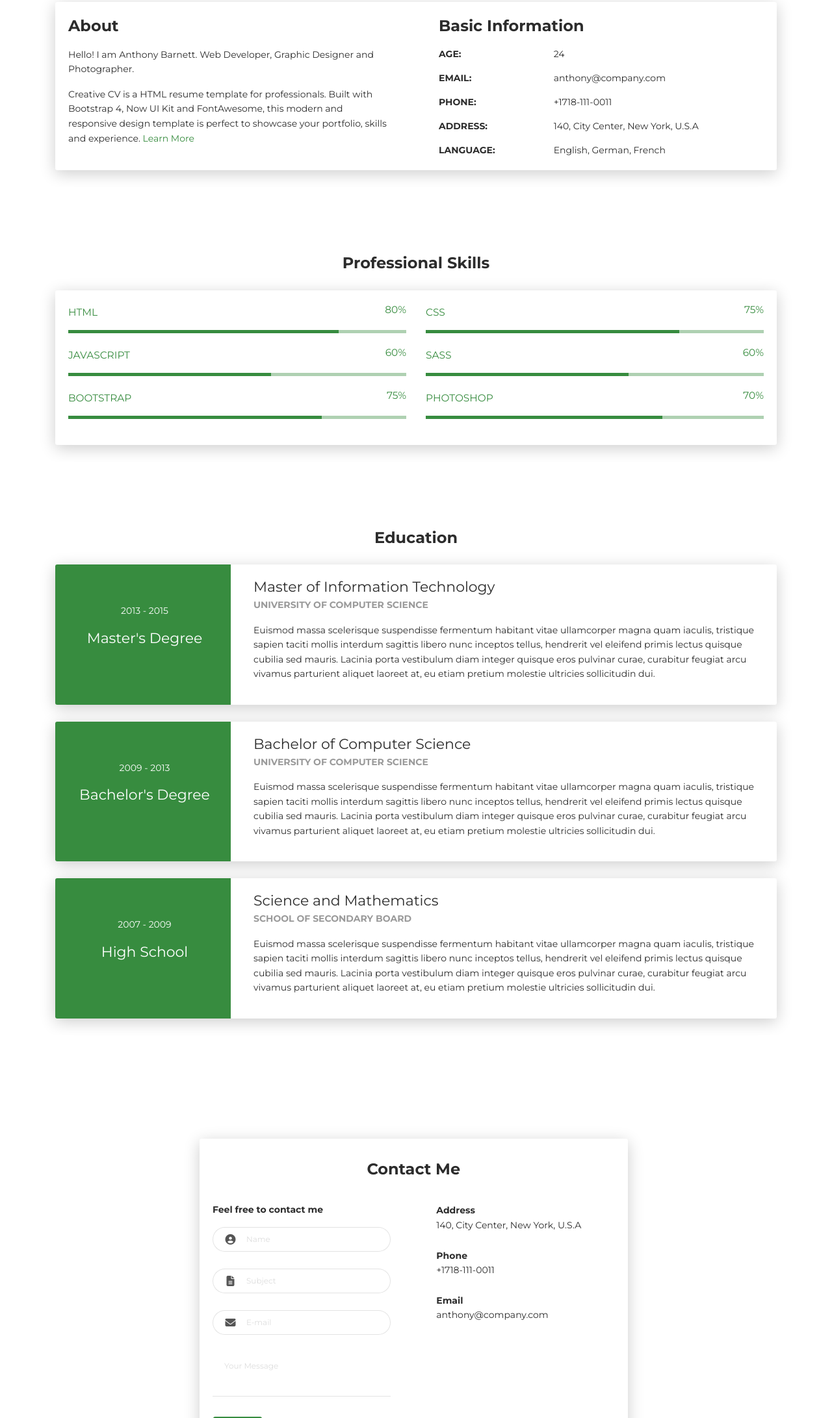
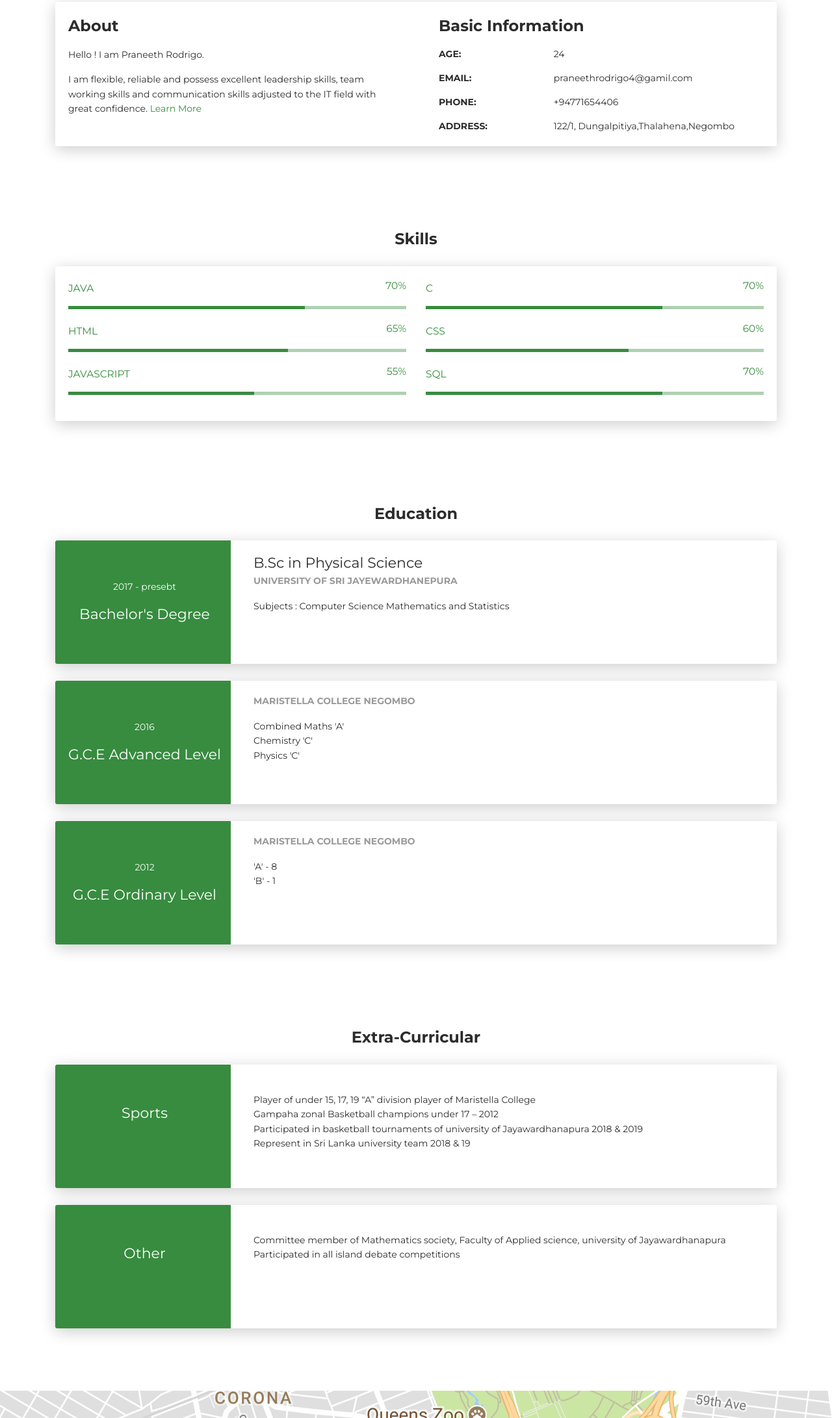
Before and after one commit to PraneethRodrigo/WebResume, a plain HTML site: page index.html in a window 1280 px wide. Shown: the part 617-2800 px from the top of the page at 65% size. Drawn offline with Linux system fonts and the light colour scheme; a script that the page names is missing.

Commit message:
Added my detail to the template, directed the send emails to my email

```diff
--- a/index.html
+++ b/index.html
@@ -17,15 +17,14 @@
       <div class="profile-page sidebar-collapse">
         <nav class="navbar navbar-expand-lg fixed-top navbar-transparent bg-primary" color-on-scroll="400">
           <div class="container">
-            <div class="navbar-translate"><a class="navbar-brand" href="#" rel="tooltip">Creative CV</a>
+            <div class="navbar-translate"><a class="navbar-brand" href="#" rel="tooltip">Praneeth Rodrigo</a>
               <button class="navbar-toggler navbar-toggler" type="button" data-toggle="collapse" data-target="#navigation" aria-controls="navigation" aria-expanded="false" aria-label="Toggle navigation"><span class="navbar-toggler-bar bar1"></span><span class="navbar-toggler-bar bar2"></span><span class="navbar-toggler-bar bar3"></span></button>
             </div>
             <div class="collapse navbar-collapse justify-content-end" id="navigation">
               <ul class="navbar-nav">
                 <li class="nav-item"><a class="nav-link smooth-scroll" href="#about">About</a></li>
                 <li class="nav-item"><a class="nav-link smooth-scroll" href="#skill">Skills</a></li>
-                <li class="nav-item"><a class="nav-link smooth-scroll" href="#portfolio">Portfolio</a></li>
-                <li class="nav-item"><a class="nav-link smooth-scroll" href="#experience">Experience</a></li>
+
                 <li class="nav-item"><a class="nav-link smooth-scroll" href="#contact">Contact</a></li>
               </ul>
             </div>
@@ -41,9 +40,9 @@
       <div class="page-header-image" data-parallax="true" style="background-image: url('images/cc-bg-1.jpg');"></div>
       <div class="container">
         <div class="content-center">
-          <div class="cc-profile-image"><a href="#"><img src="images/anthony.jpg" alt="Image"/></a></div>
-          <div class="h2 title">Anthony Barnett</div>
-          <p class="category text-white">Web Developer, Graphic Designer,  Photographer</p><a class="btn btn-primary smooth-scroll mr-2" href="#contact" data-aos="zoom-in" data-aos-anchor="data-aos-anchor">Hire Me</a><a class="btn btn-primary" href="#" data-aos="zoom-in" data-aos-anchor="data-aos-anchor">Download CV</a>
+          <div class="cc-profile-image"><a href="#"><img src="images/praneeth.jpg" alt="Image"/></a></div>
+          <div class="h2 title">Praneeth Rodrigo</div>
+
         </div>
       </div>
       <div class="section">
@@ -61,8 +60,9 @@
         <div class="col-lg-6 col-md-12">
           <div class="card-body">
             <div class="h4 mt-0 title">About</div>
-            <p>Hello! I am Anthony Barnett. Web Developer, Graphic Designer and Photographer.</p>
-            <p>Creative CV is a HTML resume template for professionals. Built with Bootstrap 4, Now UI Kit and FontAwesome, this modern and responsive design template is perfect to showcase your portfolio, skills and experience. <a href="https://templateflip.com/templates/creative-cv/" target="_blank">Learn More</a></p>
+            <p>Hello ! I am Praneeth Rodrigo.</p>
+            <p>I am flexible, reliable and possess excellent leadership skills, team working skills and communication
+              skills adjusted to the IT field with great confidence. <a href="https://templateflip.com/templates/creative-cv/" target="_blank">Learn More</a></p>
           </div>
         </div>
         <div class="col-lg-6 col-md-12">
@@ -74,20 +74,17 @@
             </div>
             <div class="row mt-3">
               <div class="col-sm-4"><strong class="text-uppercase">Email:</strong></div>
-              <div class="col-sm-8">anthony@company.com</div>
+              <div class="col-sm-8">praneethrodrigo4@gamil.com</div>
             </div>
             <div class="row mt-3">
               <div class="col-sm-4"><strong class="text-uppercase">Phone:</strong></div>
-              <div class="col-sm-8">+1718-111-0011</div>
+              <div class="col-sm-8">+94771654406</div>
             </div>
             <div class="row mt-3">
               <div class="col-sm-4"><strong class="text-uppercase">Address:</strong></div>
-              <div class="col-sm-8">140, City Center, New York, U.S.A</div>
+              <div class="col-sm-8">122/1, Dungalpitiya,Thalahena,Negombo</div>
             </div>
-            <div class="row mt-3">
-              <div class="col-sm-4"><strong class="text-uppercase">Language:</strong></div>
-              <div class="col-sm-8">English, German, French</div>
-            </div>
+
           </div>
         </div>
       </div>
@@ -96,21 +93,37 @@
 </div>
 <div class="section" id="skill">
   <div class="container">
-    <div class="h4 text-center mb-4 title">Professional Skills</div>
+    <div class="h4 text-center mb-4 title">Skills</div>
     <div class="card" data-aos="fade-up" data-aos-anchor-placement="top-bottom">
       <div class="card-body">
         <div class="row">
           <div class="col-md-6">
+            <div class="progress-container progress-primary"><span class="progress-badge">JAVA</span>
+              <div class="progress">
+                <div class="progress-bar progress-bar-primary" data-aos="progress-full" data-aos-offset="10" data-aos-duration="2000" role="progressbar" aria-valuenow="60" aria-valuemin="0" aria-valuemax="100" style="width: 70%;"></div><span class="progress-value">70%</span>
+              </div>
+            </div>
+          </div>
+          <div class="col-md-6">
+            <div class="progress-container progress-primary"><span class="progress-badge">C</span>
+              <div class="progress">
+                <div class="progress-bar progress-bar-primary" data-aos="progress-full" data-aos-offset="10" data-aos-duration="2000" role="progressbar" aria-valuenow="60" aria-valuemin="0" aria-valuemax="100" style="width: 70%;"></div><span class="progress-value">70%</span>
+              </div>
+            </div>
+          </div>
+        </div>
+        <div class="row">
+          <div class="col-md-6">
             <div class="progress-container progress-primary"><span class="progress-badge">HTML</span>
               <div class="progress">
-                <div class="progress-bar progress-bar-primary" data-aos="progress-full" data-aos-offset="10" data-aos-duration="2000" role="progressbar" aria-valuenow="60" aria-valuemin="0" aria-valuemax="100" style="width: 80%;"></div><span class="progress-value">80%</span>
+                <div class="progress-bar progress-bar-primary" data-aos="progress-full" data-aos-offset="10" data-aos-duration="2000" role="progressbar" aria-valuenow="60" aria-valuemin="0" aria-valuemax="100" style="width: 65%;"></div><span class="progress-value">65%</span>
               </div>
             </div>
           </div>
           <div class="col-md-6">
             <div class="progress-container progress-primary"><span class="progress-badge">CSS</span>
               <div class="progress">
-                <div class="progress-bar progress-bar-primary" data-aos="progress-full" data-aos-offset="10" data-aos-duration="2000" role="progressbar" aria-valuenow="60" aria-valuemin="0" aria-valuemax="100" style="width: 75%;"></div><span class="progress-value">75%</span>
+                <div class="progress-bar progress-bar-primary" data-aos="progress-full" data-aos-offset="10" data-aos-duration="2000" role="progressbar" aria-valuenow="60" aria-valuemin="0" aria-valuemax="100" style="width: 60%;"></div><span class="progress-value">60%</span>
               </div>
             </div>
           </div>
@@ -119,28 +132,12 @@
           <div class="col-md-6">
             <div class="progress-container progress-primary"><span class="progress-badge">JavaScript</span>
               <div class="progress">
-                <div class="progress-bar progress-bar-primary" data-aos="progress-full" data-aos-offset="10" data-aos-duration="2000" role="progressbar" aria-valuenow="60" aria-valuemin="0" aria-valuemax="100" style="width: 60%;"></div><span class="progress-value">60%</span>
+                <div class="progress-bar progress-bar-primary" data-aos="progress-full" data-aos-offset="10" data-aos-duration="2000" role="progressbar" aria-valuenow="60" aria-valuemin="0" aria-valuemax="100" style="width: 55%;"></div><span class="progress-value">55%</span>
               </div>
             </div>
           </div>
           <div class="col-md-6">
-            <div class="progress-container progress-primary"><span class="progress-badge">SASS</span>
-              <div class="progress">
-                <div class="progress-bar progress-bar-primary" data-aos="progress-full" data-aos-offset="10" data-aos-duration="2000" role="progressbar" aria-valuenow="60" aria-valuemin="0" aria-valuemax="100" style="width: 60%;"></div><span class="progress-value">60%</span>
-              </div>
-            </div>
-          </div>
-        </div>
-        <div class="row">
-          <div class="col-md-6">
-            <div class="progress-container progress-primary"><span class="progress-badge">Bootstrap</span>
-              <div class="progress">
-                <div class="progress-bar progress-bar-primary" data-aos="progress-full" data-aos-offset="10" data-aos-duration="2000" role="progressbar" aria-valuenow="60" aria-valuemin="0" aria-valuemax="100" style="width: 75%;"></div><span class="progress-value">75%</span>
-              </div>
-            </div>
-          </div>
-          <div class="col-md-6">
-            <div class="progress-container progress-primary"><span class="progress-badge">Photoshop</span>
+            <div class="progress-container progress-primary"><span class="progress-badge">SQL</span>
               <div class="progress">
                 <div class="progress-bar progress-bar-primary" data-aos="progress-full" data-aos-offset="10" data-aos-duration="2000" role="progressbar" aria-valuenow="60" aria-valuemin="0" aria-valuemax="100" style="width: 70%;"></div><span class="progress-value">70%</span>
               </div>
@@ -159,15 +156,15 @@
       <div class="row">
         <div class="col-md-3 bg-primary" data-aos="fade-right" data-aos-offset="50" data-aos-duration="500">
           <div class="card-body cc-education-header">
-            <p>2013 - 2015</p>
-            <div class="h5">Master's Degree</div>
+            <p>2017 - presebt</p>
+            <div class="h5">Bachelor's Degree</div>
           </div>
         </div>
         <div class="col-md-9" data-aos="fade-left" data-aos-offset="50" data-aos-duration="500">
           <div class="card-body">
-            <div class="h5">Master of Information Technology</div>
-            <p class="category">University of Computer Science</p>
-            <p>Euismod massa scelerisque suspendisse fermentum habitant vitae ullamcorper magna quam iaculis, tristique sapien taciti mollis interdum sagittis libero nunc inceptos tellus, hendrerit vel eleifend primis lectus quisque cubilia sed mauris. Lacinia porta vestibulum diam integer quisque eros pulvinar curae, curabitur feugiat arcu vivamus parturient aliquet laoreet at, eu etiam pretium molestie ultricies sollicitudin dui.</p>
+            <div class="h5">B.Sc in Physical Science</div>
+            <p class="category">University of Sri Jayewardhanepura</p>
+            <p>Subjects : Computer Science Mathematics and Statistics</p>
           </div>
         </div>
       </div>
@@ -176,15 +173,15 @@
       <div class="row">
         <div class="col-md-3 bg-primary" data-aos="fade-right" data-aos-offset="50" data-aos-duration="500">
           <div class="card-body cc-education-header">
-            <p>2009 - 2013</p>
-            <div class="h5">Bachelor's Degree</div>
+            <p>2016</p>
+            <div class="h5">G.C.E Advanced Level</div>
           </div>
         </div>
         <div class="col-md-9" data-aos="fade-left" data-aos-offset="50" data-aos-duration="500">
           <div class="card-body">
-            <div class="h5">Bachelor of Computer Science</div>
-            <p class="category">University of Computer Science</p>
-            <p>Euismod massa scelerisque suspendisse fermentum habitant vitae ullamcorper magna quam iaculis, tristique sapien taciti mollis interdum sagittis libero nunc inceptos tellus, hendrerit vel eleifend primis lectus quisque cubilia sed mauris. Lacinia porta vestibulum diam integer quisque eros pulvinar curae, curabitur feugiat arcu vivamus parturient aliquet laoreet at, eu etiam pretium molestie ultricies sollicitudin dui.</p>
+
+            <p class="category">Maristella College Negombo  </p>
+            <p>Combined Maths 'A' <br>  Chemistry 'C' <br> Physics  'C'</p>
           </div>
         </div>
       </div>
@@ -193,15 +190,59 @@
       <div class="row">
         <div class="col-md-3 bg-primary" data-aos="fade-right" data-aos-offset="50" data-aos-duration="500">
           <div class="card-body cc-education-header">
-            <p>2007 - 2009</p>
-            <div class="h5">High School</div>
+            <p>2012</p>
+            <div class="h5">G.C.E Ordinary Level</div>
           </div>
         </div>
         <div class="col-md-9" data-aos="fade-left" data-aos-offset="50" data-aos-duration="500">
           <div class="card-body">
-            <div class="h5">Science and Mathematics</div>
-            <p class="category">School of Secondary board</p>
-            <p>Euismod massa scelerisque suspendisse fermentum habitant vitae ullamcorper magna quam iaculis, tristique sapien taciti mollis interdum sagittis libero nunc inceptos tellus, hendrerit vel eleifend primis lectus quisque cubilia sed mauris. Lacinia porta vestibulum diam integer quisque eros pulvinar curae, curabitur feugiat arcu vivamus parturient aliquet laoreet at, eu etiam pretium molestie ultricies sollicitudin dui.</p>
+
+            <p class="category">Maristella College Negombo</p>
+            <p>'A' - 8 <br> 'B' - 1</p>
+          </div>
+        </div>
+      </div>
+    </div>
+  </div>
+</div>
+
+<div class="section">
+  <div class="container cc-education">
+    <div class="h4 text-center mb-4 title">Extra-Curricular </div>
+    <div class="card">
+      <div class="row">
+        <div class="col-md-3 bg-primary" data-aos="fade-right" data-aos-offset="50" data-aos-duration="500">
+          <div class="card-body cc-education-header">
+
+            <div class="h5">Sports</div>
+          </div>
+        </div>
+        <div class="col-md-9" data-aos="fade-left" data-aos-offset="50" data-aos-duration="500">
+          <div class="card-body">
+
+            <p><br>Player of under 15, 17, 19 “A” division player of Maristella College <br>
+              Gampaha zonal Basketball champions under 17 – 2012   <br>
+              Participated in basketball tournaments of university of Jayawardhanapura 2018 & 2019 <br>
+              Represent in Sri Lanka university team 2018 & 19
+              </p>
+          </div>
+        </div>
+      </div>
+    </div>
+    <div class="card">
+      <div class="row">
+        <div class="col-md-3 bg-primary" data-aos="fade-right" data-aos-offset="50" data-aos-duration="500">
+          <div class="card-body cc-education-header">
+
+            <div class="h5">Other</div>
+          </div>
+        </div>
+        <div class="col-md-9" data-aos="fade-left" data-aos-offset="50" data-aos-duration="500">
+          <div class="card-body">
+
+            <p><br>Committee member of Mathematics society, Faculty of Applied science, university of Jayawardhanapura <br>
+              Participated in all island debate competitions
+              </p>
           </div>
         </div>
       </div>
@@ -220,7 +261,7 @@
               <div class="row">
                 <div class="col-md-6">
                   <div class="card-body">
-                    <form action="https://formspree.io/your@email.com" method="POST">
+                    <form action="https://formspree.io/praneethrodrigo4@gmail.com" method="POST">
                       <div class="p pb-3"><strong>Feel free to contact me </strong></div>
                       <div class="row mb-3">
                         <div class="col">
@@ -261,11 +302,11 @@
                 <div class="col-md-6">
                   <div class="card-body">
                     <p class="mb-0"><strong>Address </strong></p>
-                    <p class="pb-2">140, City Center, New York, U.S.A</p>
+                    <p class="pb-2">122/1, Dungalpitiya,Thalahena,Negombo</p>
                     <p class="mb-0"><strong>Phone</strong></p>
-                    <p class="pb-2">+1718-111-0011</p>
+                    <p class="pb-2">+94771654406</p>
                     <p class="mb-0"><strong>Email</strong></p>
-                    <p>anthony@company.com</p>
+                    <p>praneethrodrigo4@gamil.com</p>
                   </div>
                 </div>
               </div>
```
Also changed, not shown: images/cc-bg-1.jpg (added), images/praneeth.jpg (added), images/staticmap.png (added).
